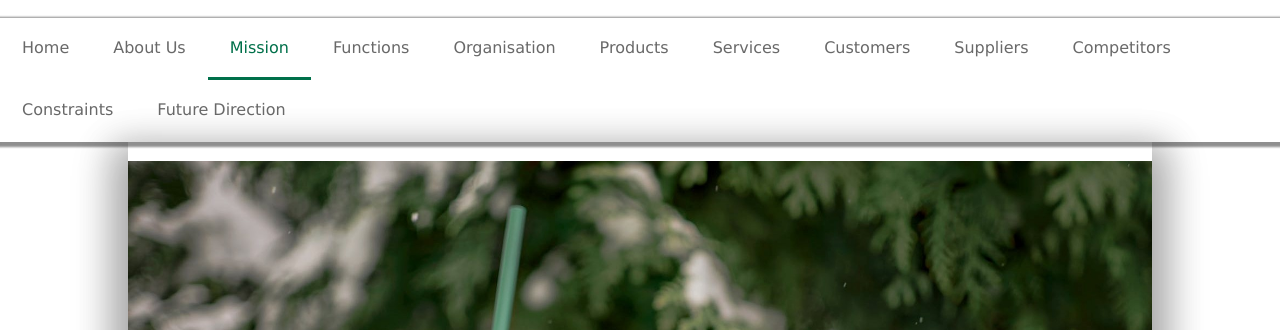
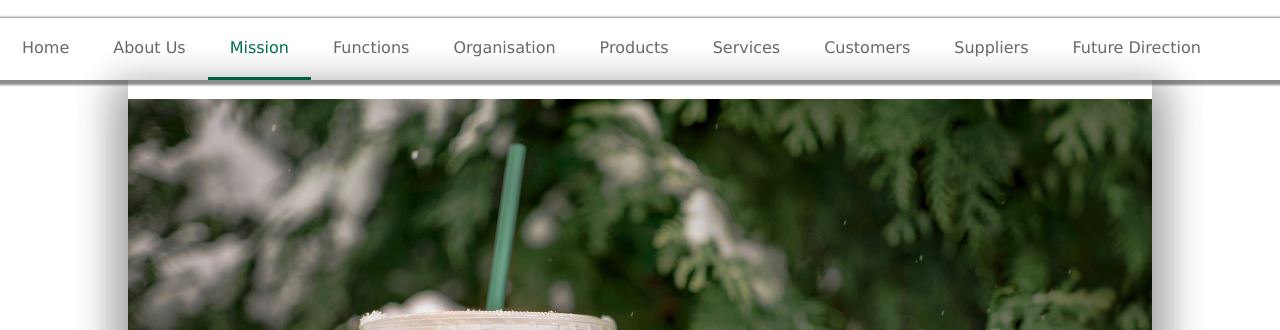
Before and after one commit to hanielchids/coffeeshop, a plain HTML site: page mission.html in a window 1280 px wide. Shown: the part 166-496 px from the top of the page. Drawn offline with Linux system fonts and the light colour scheme.

Commit message:
Update mission.html

```diff
--- a/mission.html
+++ b/mission.html
@@ -40,8 +40,8 @@ document.location = "hmobile.html";
 			<a href="services.html" style="padding: 20px 22px;">Services</a>
 			<a href="customers.html" style="padding: 20px 22px;">Customers</a>
 			<a href="suppliers.html" style="padding: 20px 22px;">Suppliers</a>
-			<a href="competitors.html" style="padding: 20px 22px;">Competitors</a>
-			<a href="constraints.html" style="padding: 20px 22px;">Constraints</a>
+<!-- 			<a href="competitors.html" style="padding: 20px 22px;">Competitors</a>
+			<a href="constraints.html" style="padding: 20px 22px;">Constraints</a> -->
 			<a href="fd.html" style="padding: 20px 22px;">Future Direction</a>
   <a href="javascript:void(0);" class="icon" onclick="myFunction()">
     <i class="fa fa-bars"></i>
```
